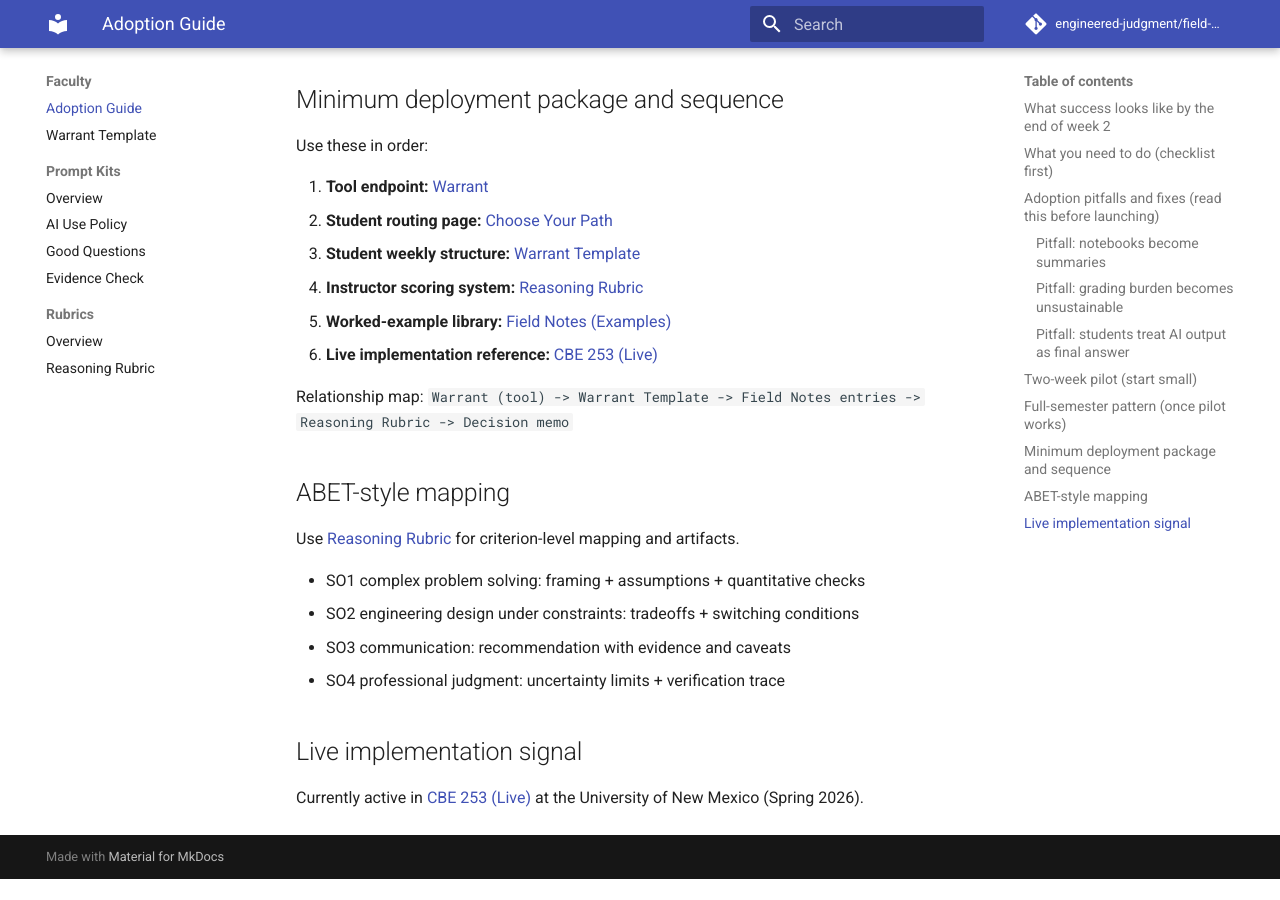
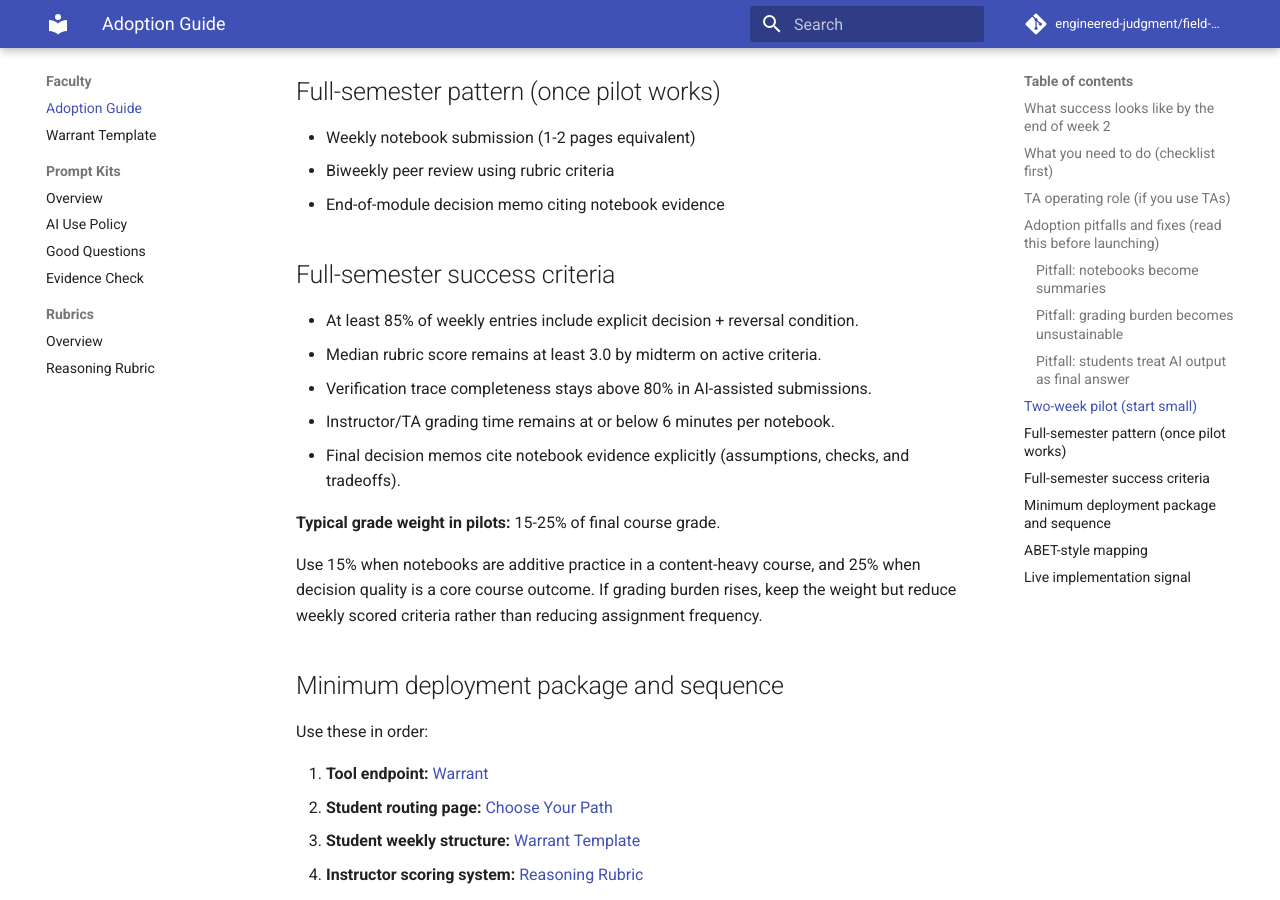
Before and after one commit to engineered-judgment/field-notes, an MkDocs documentation site: the page built from docs/faculty-adoption.md, in a window 1280 px wide and 900 px high, scrolled down 1702 px. Built offline with MkDocs 1.6.1 and Material for MkDocs 9.7.7, drawn with Linux system fonts in a browser that asks for light colours; comment, search, counter and statistics services are not loaded; before the commit the page ends 2581 px from its top, so only the background shows below that; some of the changed text lies outside the part shown.

Commit message:
Add semester success criteria and TA operations to faculty guide

```diff
--- a/docs/faculty-adoption.md
+++ b/docs/faculty-adoption.md
@@ -15,6 +15,12 @@ You can adopt this method without redesigning your course. The goal is not new c
 - [ ] Post [Warrant](warrant.md) and [Warrant Template](warrant-template.md).
 - [ ] Set rubric mode in [Reasoning Rubric](rubrics/reasoning-rubric.md) for week 1.
 - [ ] Calibrate with 3 sample entries before grading live submissions.
+
+## TA operating role (if you use TAs)
+- Run first-pass scoring on assigned criteria using the selected rubric phase.
+- Flag submissions missing decision question, failure condition, or verification trace.
+- Return one required revision target per notebook.
+- Escalate borderline grade calls to the course lead during weekly calibration.
 
 ## Adoption pitfalls and fixes (read this before launching)
 ### Pitfall: notebooks become summaries
@@ -46,7 +52,16 @@ Policy and examples: [AI Use Policy](prompts/ai-use-policy.md)
 - Biweekly peer review using rubric criteria
 - End-of-module decision memo citing notebook evidence
 
+## Full-semester success criteria
+- At least 85% of weekly entries include explicit decision + reversal condition.
+- Median rubric score remains at least 3.0 by midterm on active criteria.
+- Verification trace completeness stays above 80% in AI-assisted submissions.
+- Instructor/TA grading time remains at or below 6 minutes per notebook.
+- Final decision memos cite notebook evidence explicitly (assumptions, checks, and tradeoffs).
+
 **Typical grade weight in pilots:** 15-25% of final course grade.
+
+Use 15% when notebooks are additive practice in a content-heavy course, and 25% when decision quality is a core course outcome. If grading burden rises, keep the weight but reduce weekly scored criteria rather than reducing assignment frequency.
 
 ## Minimum deployment package and sequence
 Use these in order:
```
